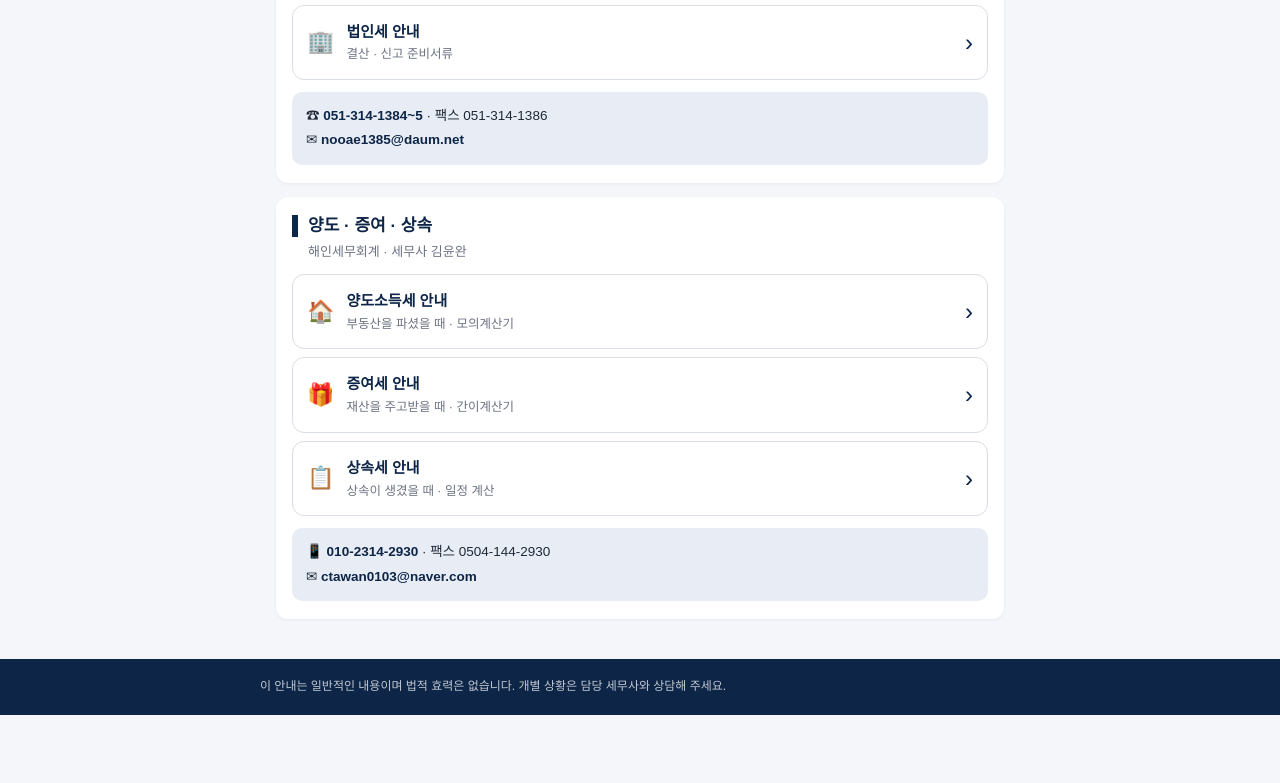
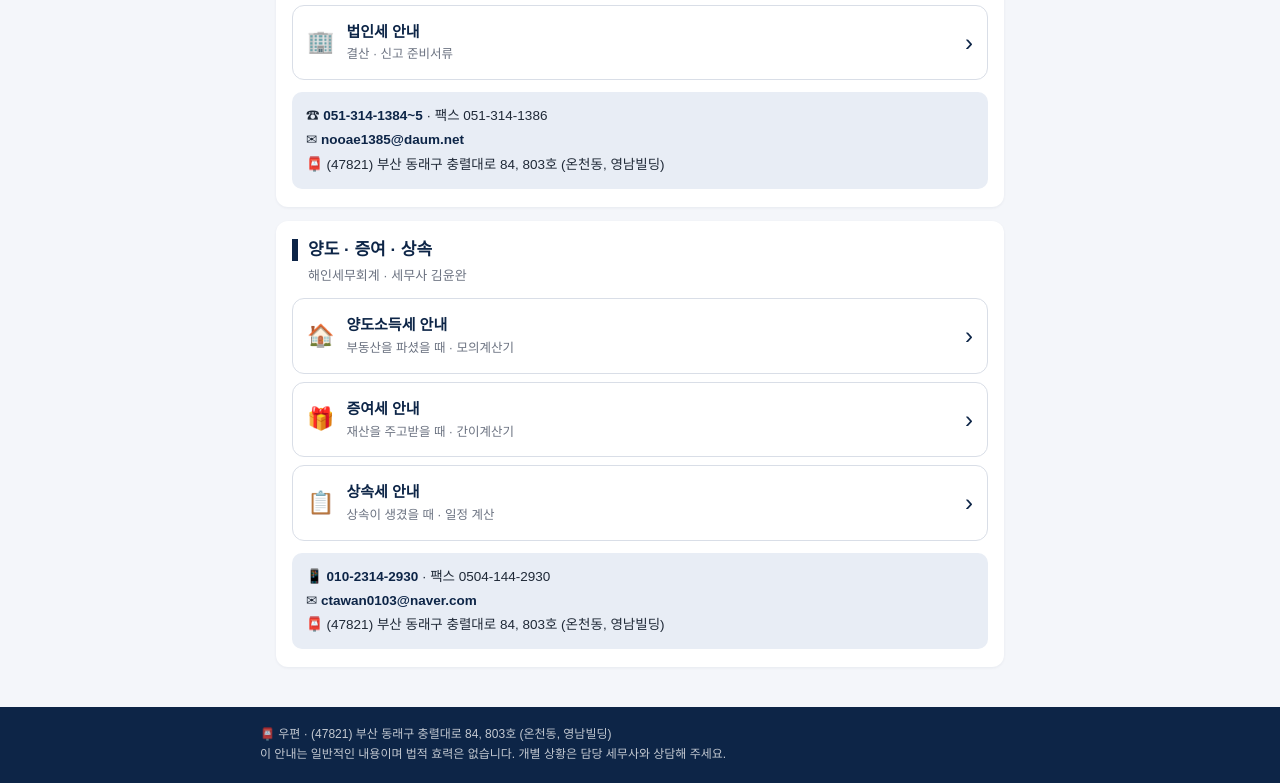
Before and after one commit to ywkim-boop/guide2, a plain HTML site: page index.html in a window 1280 px wide. Shown: the part 478-1261 px from the top of the page. Before the commit the page ends 1193 px from the top, so only its background shows below. Drawn offline with Linux system fonts and the light colour scheme.

Commit message:
Add files via upload

```diff
--- a/index.html
+++ b/index.html
@@ -66,7 +66,8 @@
     </div>
     <div class="contact">
       ☎ <a href="tel:0513141384">051-314-1384~5</a> · 팩스 051-314-1386<br>
-      ✉ <a href="mailto:nooae1385@daum.net">nooae1385@daum.net</a>
+      ✉ <a href="mailto:nooae1385@daum.net">nooae1385@daum.net</a><br>
+      📮 (47821) 부산 동래구 충렬대로 84, 803호 (온천동, 영남빌딩)
     </div>
   </section>
 
@@ -80,14 +81,15 @@
     </div>
     <div class="contact">
       📱 <a href="tel:01023142930">010-2314-2930</a> · 팩스 0504-144-2930<br>
-      ✉ <a href="mailto:ctawan0103@naver.com">ctawan0103@naver.com</a>
+      ✉ <a href="mailto:ctawan0103@naver.com">ctawan0103@naver.com</a><br>
+      📮 (47821) 부산 동래구 충렬대로 84, 803호 (온천동, 영남빌딩)
     </div>
   </section>
 
 </div>
 
 <footer>
-  <div class="in">이 안내는 일반적인 내용이며 법적 효력은 없습니다. 개별 상황은 담당 세무사와 상담해 주세요.</div>
+  <div class="in">📮 우편 · (47821) 부산 동래구 충렬대로 84, 803호 (온천동, 영남빌딩)<br>이 안내는 일반적인 내용이며 법적 효력은 없습니다. 개별 상황은 담당 세무사와 상담해 주세요.</div>
 </footer>
 
 </body>
```
Also changed, not shown: beopin.html (+3 -1 lines), bugase.html (+3 -1 lines), jeungyeo.html (+3 -1 lines), jongso.html (+3 -1 lines), sangsok.html (+3 -1 lines), sugim.html (+3 -1 lines), yangdo.html (+3 -1 lines).
